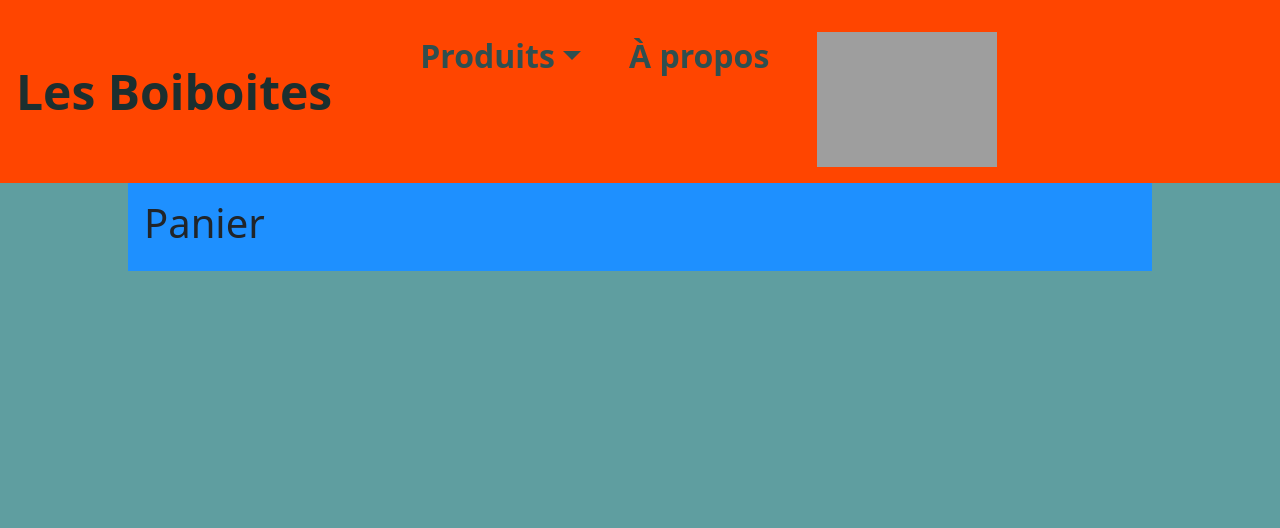
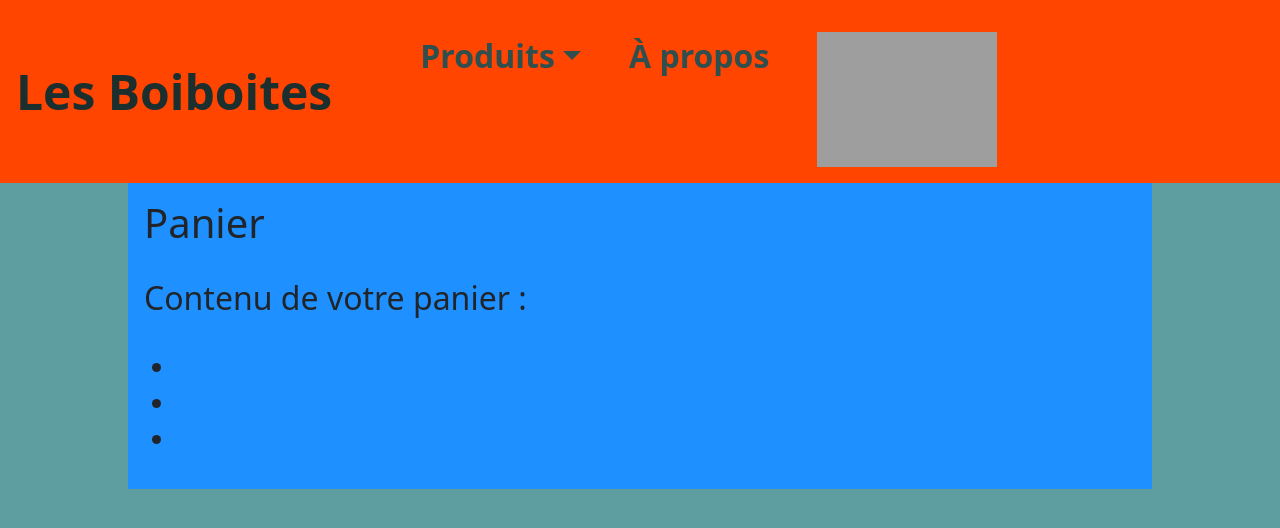
Before and after one commit to ThomasJaffe/gtech1-b13-react, a React (Create React App) app in the folder app-react/: page /panier in a window 1280 px wide. Shown: the top 528 px of the page. Built offline with nearby package versions, Linux system fonts and the light colour scheme.

Commit message:
Update Panier.js

```diff
--- a/app-react/src/Panier.js
+++ b/app-react/src/Panier.js
@@ -11,6 +11,14 @@ class About extends Component {
         </div>
         <div class="types">
           <h1>Panier</h1>
+          <br/>
+          <h2>Contenu de votre panier :</h2>
+          <br/>
+          <ul>
+            <li></li>
+            <li></li>
+            <li></li>
+          </ul>
         </div>
       </>
     );
```
